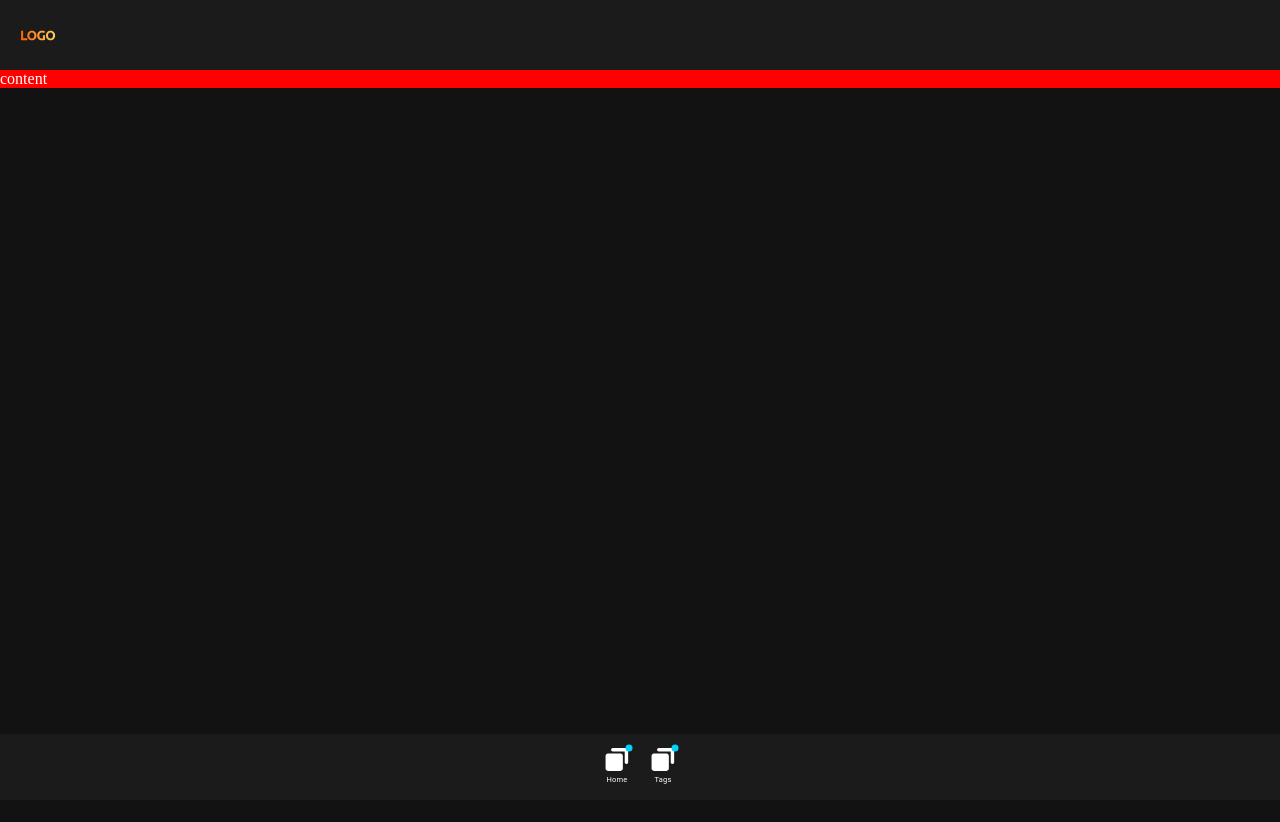
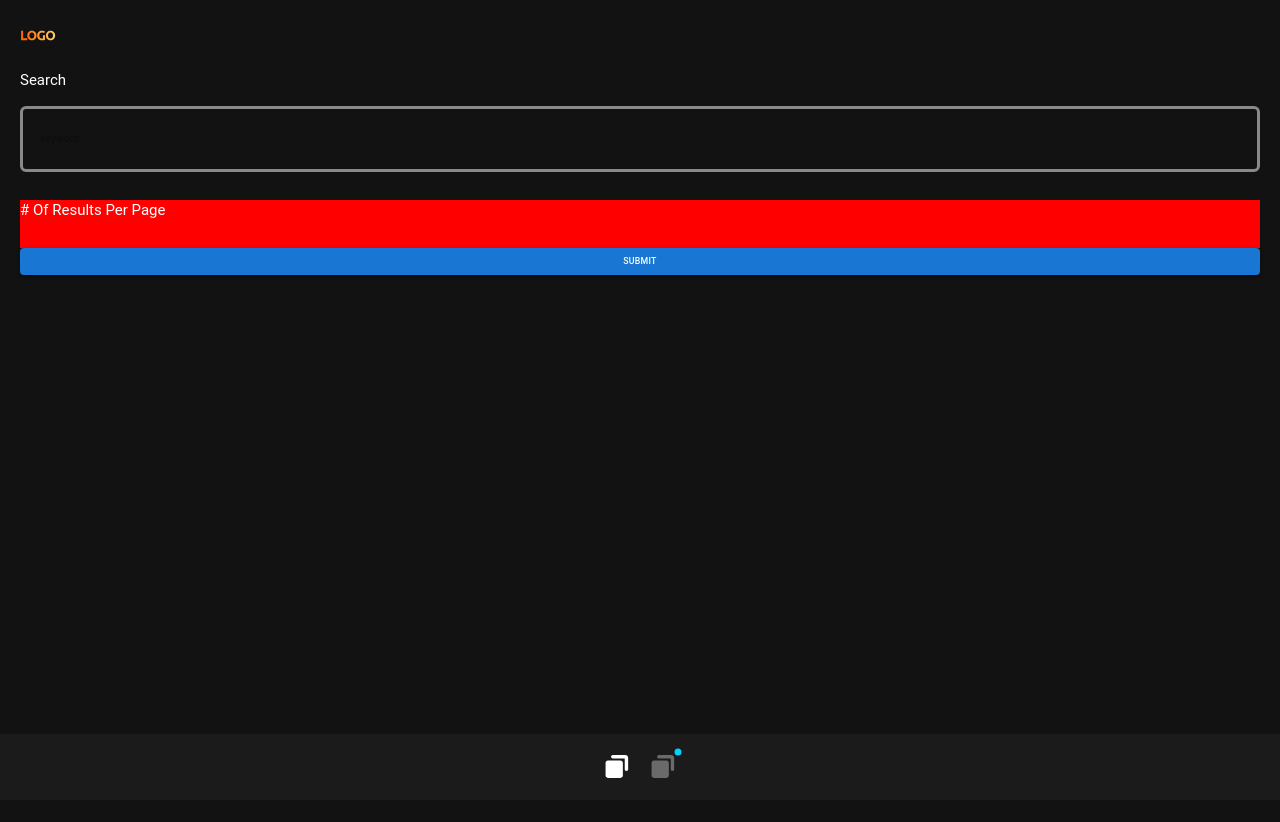
Before and after one commit to ravenwijaya/react-ts, a React app: page / in a window 1280 px wide. Shown: the top 822 px of the page. Built offline with nearby package versions, Linux system fonts and the light colour scheme.

Commit message:
add Home Page

```diff
--- a/package.json
+++ b/package.json
@@ -49,6 +49,7 @@
     "purgecss-webpack-plugin": "^5.0.0",
     "react": "^18.2.0",
     "react-dom": "^18.2.0",
+    "react-hook-form": "^7.50.0",
     "react-router-dom": "^6.21.3",
     "styled-components": "^6.1.8",
     "webpack": "^5.90.0",
--- a/src/App.tsx
+++ b/src/App.tsx
@@ -1,10 +1,10 @@
 import { ThemeProvider } from 'styled-components'
-import theme from './theme/theme'
+import { customTheme } from './theme/theme'
 import AppRouter from './router'
 
 function App() {
   return (
-    <ThemeProvider theme={theme}>
+    <ThemeProvider theme={customTheme}>
       <AppRouter />
     </ThemeProvider>
   )
--- a/src/components/Layout/Header/styled.components.ts
+++ b/src/components/Layout/Header/styled.components.ts
@@ -8,7 +8,7 @@ export const HeaderContainer = styled(Box)`
   top: 0px;
   width: 100%;
   z-index: 99;
-  background-color: ${(props) => props.theme.customColors.grey1};
+  background-color: ${({ theme }) => theme.customColors.black1};
   height: 70px;
   padding-left: 21px;
 `
--- a/src/components/Layout/Menu/index.tsx
+++ b/src/components/Layout/Menu/index.tsx
@@ -1,4 +1,5 @@
 import { useLocation, useNavigate } from 'react-router-dom'
+import { theme } from '../../../theme/theme'
 import Icon from '../../UI/Icon'
 import Hidden from '../../UI/Hidden'
 import { ICON_NAMES, ROUTES } from '../../../constants/core'
@@ -23,10 +24,19 @@ const MenuItem = ({ text, icon, isActive, onClick }: MenuItemProps) => (
     onClick={!isActive ? onClick : () => {}}
     isActive={isActive}
   >
-    <StyledBadge badgeContent={''}>
-      <Icon name={icon} width={24} height={24} />
+    <StyledBadge badgeContent={isActive ? null : ''}>
+      <Icon
+        name={icon}
+        width={24}
+        height={24}
+        color={isActive ? theme.customColors.white1 : theme.customColors.grey2}
+      />
     </StyledBadge>
-    <ButtonText variant="caption">{text}</ButtonText>
+    {isActive && (
+      <Hidden only={['xsmall', 'small', 'medium', 'large']}>
+        <ButtonText variant="caption">{text}</ButtonText>
+      </Hidden>
+    )}
   </MenuButtonContainer>
 )
 
@@ -50,8 +60,8 @@ const Menu = () => {
         />
         <MenuItem
           text="Tags"
-          onClick={() => navigate(ROUTES.HOME)}
-          isActive={ROUTES.HOME === pathname}
+          onClick={() => navigate(ROUTES.TAGS)}
+          isActive={ROUTES.TAGS === pathname}
           icon={ICON_NAMES.UNION}
         />
       </ItemContainer>
--- a/src/components/Layout/Menu/styled.components.ts
+++ b/src/components/Layout/Menu/styled.components.ts
@@ -15,7 +15,7 @@ export const MenuContainer = styled(Box)`
   bottom: 0px;
   width: 100%;
   z-index: 99;
-  background-color: ${(props) => props.theme.customColors.grey1};
+  background-color: ${({ theme }) => theme.customColors.grey1};
   height: 66px;
   ${media.xlarge`
   flex-direction:column;
@@ -54,16 +54,19 @@ export const MenuButtonContainer = styled(Box)<MenuButtonContainerProps>`
 export const ButtonText = styled(Typography)`
   font-family: Ubuntu;
   font-size: 12px;
-  font-weight: ${(props) => props.theme.fontWeight.regular};
-  color: ${(props) => props.theme.customColors.white1};
+  font-weight: ${({ theme }) => theme.fontWeight.regular};
+  color: ${({ theme }) => theme.customColors.white1};
   line-height: 18px;
   letter-spacing: 0.4000000059604645px;
 `
+
 export const StyledBadge = styled(Badge)`
   .MuiBadge-badge {
     min-width: 7px;
     height: 7px;
     padding: 0;
-    background-color: ${(props) => props.theme.customColors.blue1};
+    background-color: ${({ theme }) => theme.customColors.blue1};
+    top: -3px;
+    right: -3px;
   }
 `
--- a/src/components/Layout/styled.components.ts
+++ b/src/components/Layout/styled.components.ts
@@ -6,7 +6,7 @@ export const MainContainer = styled(Box)`
   display: flex;
   flex: 1;
   flex-direction: row;
-  background-color: ${(props) => props.theme.customColors.black1};
+  background-color: ${({ theme }) => theme.customColors.black1};
 `
 
 export const FlexContainer = styled(Box)`
--- a/src/components/UI/Icon.tsx
+++ b/src/components/UI/Icon.tsx
@@ -15,18 +15,27 @@ interface IconProps {
   name: IconValue
   width?: number
   height?: number
+  color?: string
 }
 
 const StyledIcon = styled(Box)<IconProps>`
   svg {
     width: ${({ width }) => width}px;
     height: ${({ height }) => height}px;
+    fill: ${({ color }) => color}; /* Change the fill color dynamically */
   }
 `
 
-const Icon = ({ name, width = 35, height = 15 }: IconProps) => {
+const Icon = ({
+  name,
+  width = 35,
+  height = 15,
+  color = 'white',
+}: IconProps) => {
   const Component = ICONS[name]
-  return <StyledIcon as={Component} width={width} height={height} />
+  return (
+    <StyledIcon as={Component} width={width} height={height} color={color} />
+  )
 }
 
 export default Icon
--- /dev/null
+++ b/src/components/UI/Input.tsx
@@ -0,0 +1,68 @@
+import styled from 'styled-components'
+import InputBase from '@mui/material/InputBase'
+import Box from '@mui/material/Box'
+import { Control, Controller, FieldValues } from 'react-hook-form'
+import { useState } from 'react'
+import { theme as customTheme } from '../../theme/theme'
+
+const InputContainer = styled(Box)<{ borderColor: string }>`
+  padding: 0px 18px;
+  border-radius: 6px;
+  height: 60px;
+  border: 3px solid ${({ borderColor }) => borderColor};
+`
+const StyledInput = styled(InputBase)<{ textColor: string }>`
+  width: 100%;
+  height: 100%;
+  font-family: Ubuntu;
+  font-size: 14px;
+  font-weight: ${({ theme }) => theme.fontWeight.regular};
+  color: ${({ textColor }) => textColor};
+  line-height: 21px;
+  letter-spacing: 0.25px;
+  text-align: left;
+`
+interface InputProps {
+  name: string
+  control: Control<FieldValues>
+  placeholder: string
+  textColor?: string
+  borderColor?: string
+}
+
+const Input = ({
+  name,
+  control,
+  placeholder,
+  textColor = 'black',
+  borderColor = 'black',
+}: InputProps) => {
+  const [focus, setFocus] = useState(false)
+
+  const changeFocus = () => {
+    setFocus((prev) => !prev)
+  }
+
+  return (
+    <Controller
+      name={name}
+      control={control}
+      render={({ field: { onChange, value }, fieldState: { error } }) => (
+        <InputContainer
+          borderColor={focus ? customTheme.customColors.orange1 : borderColor}
+        >
+          <StyledInput
+            onFocus={changeFocus}
+            onBlur={changeFocus}
+            error={!!error}
+            onChange={onChange}
+            value={value}
+            placeholder={placeholder}
+            textColor={textColor}
+          />
+        </InputContainer>
+      )}
+    />
+  )
+}
+export default Input
--- /dev/null
+++ b/src/components/UI/InputSlider.tsx
@@ -0,0 +1,2 @@
+const InputSlider = () => <></>
+export default InputSlider
--- a/src/pages/Home/index.tsx
+++ b/src/pages/Home/index.tsx
@@ -1,6 +1,54 @@
-const Home = () => (
-  <div style={{ color: 'white', backgroundColor: 'red', position: 'relative' }}>
-    content
-  </div>
-)
+import { useForm, SubmitHandler, FieldValues } from 'react-hook-form'
+import { Button } from '@mui/material'
+import InputSlider from '../../components/UI/InputSlider'
+import { theme } from '../../theme/theme'
+import Input from '../../components/UI/Input'
+import {
+  BaseContainer,
+  LimitContainer,
+  ListContainer,
+  SearchContainer,
+  SettingContainer,
+  Title,
+} from './styled.components'
+import { Hidden } from '../../components/UI/Hidden'
+
+interface FormInput {
+  search: string
+}
+const Home = () => {
+  const { handleSubmit, control } = useForm()
+  const onSubmit: SubmitHandler<FieldValues> = (data) => {
+    const inputValues = data as FormInput
+    console.log(inputValues)
+  }
+
+  return (
+    <BaseContainer>
+      <SettingContainer>
+        <SearchContainer>
+          <Title variant="h5">Search</Title>
+          <Input
+            name="search"
+            placeholder="keyword"
+            control={control}
+            borderColor={theme.customColors.white2}
+            textColor={theme.customColors.white1}
+          />
+        </SearchContainer>
+        <LimitContainer>
+          <Title variant="h5"># Of Results Per Page</Title>
+          <InputSlider />
+        </LimitContainer>
+        <Button onClick={handleSubmit(onSubmit)} variant="contained">
+          Submit
+        </Button>
+      </SettingContainer>
+      <Hidden only={['xsmall', 'small', 'medium', 'large']}>
+        <ListContainer></ListContainer>
+      </Hidden>
+    </BaseContainer>
+  )
+}
+
 export default Home
--- /dev/null
+++ b/src/pages/Home/styled.components.ts
@@ -0,0 +1,61 @@
+import styled from 'styled-components'
+import Box from '@mui/material/Box'
+import Typography from '@mui/material/Typography'
+import media from '../../utils/media'
+
+export const BaseContainer = styled(Box)`
+  display: flex;
+  flex: 1;
+  flex-direction: row;
+  background-color: ${({ theme }) => theme.customColors.black1};
+`
+export const SettingContainer = styled(Box)`
+  display: flex;
+  flex: 1;
+  flex-direction: column;
+  padding: 0px 20px;
+  ${media.xlarge`
+    padding:54px 130px;
+  `}
+`
+export const SearchContainer = styled(Box)`
+  display: flex;
+  width: 100%;
+  flex-direction: column;
+  gap: 16px;
+  padding-bottom: 28px;
+  ${media.xlarge`
+    padding-bottom:30px;
+    gap:20px;
+    border-bottom:1px solid ${({ theme }) => theme.customColors.white1};
+  `}
+`
+export const LimitContainer = styled(Box)`
+  display: flex;
+  width: 100%;
+  flex-direction: column;
+  gap: 16px;
+  padding-bottom: 28px;
+  background-color: red;
+  ${media.xlarge`
+    padding-top:30px;
+    padding-bottom:30px;
+    gap:20px;
+    border-bottom:1px solid ${({ theme }) => theme.customColors.white1};
+  `}
+`
+export const Title = styled(Typography)`
+  font-family: Ubuntu;
+  font-size: 24px;
+  font-weight: ${({ theme }) => theme.fontWeight.regular};
+  color: ${({ theme }) => theme.customColors.white1};
+  line-height: 36px;
+  letter-spacing: 0px;
+`
+
+export const ListContainer = styled(Box)`
+  display: flex;
+  width: 375px;
+  flex-direction: column;
+  background-color: ${({ theme }) => theme.customColors.white1};
+`
--- a/src/theme/theme.ts
+++ b/src/theme/theme.ts
@@ -13,24 +13,30 @@ export interface CustomTheme {
   fontWeight: NumberValueMap
   customFonts: StringValueMap
 }
-
-const theme = createTheme({
-  customColors: {
+const customColors = {
   black1: '#121212',
   white1: '#FFFFFF',
+  white2: '#FFFFFF80',
   red1: '#B02121',
   grey1: '#1B1B1B',
+  grey2: '#6A6A6A',
   blue1: '#00D1FF',
-  },
-  fontWeight: {
+  orange1: '#FF9B33',
+}
+const fontWeight = {
   regular: 400,
   semiBold: 600,
   bold: 700,
-  },
-  customFonts: {
+}
+const customFonts = {
   openSans: 'Open Sans',
   ubuntu: 'Ubuntu',
-  },
-})
+}
 
-export default theme
+export const theme = {
+  customColors,
+  customFonts,
+  fontWeight,
+}
+
+export const customTheme = createTheme(theme)
```
Also changed, not shown: src/assets/svgs/union.svg, 1 other file (tests, documents, lock files or other folders). Lines whose indentation alone changed are shown as unchanged.
